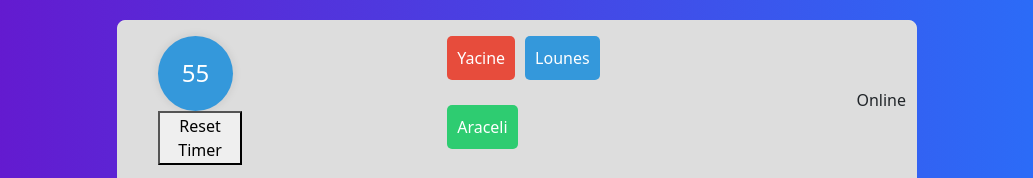
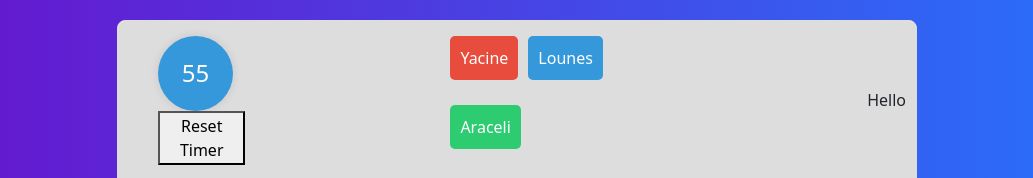
Before and after one commit to yacbln/guess-less, a React (Create React App) app in the folder guess-less-react-frontend/: page /run-session in a window 1280 px wide. Shown: the top 178 px of the page, without its empty margins (123-1156 px from the left). Built offline with nearby package versions, Linux system fonts and the light colour scheme.

Commit message:
more styling of running session page

```diff
--- a/guess-less-react-frontend/public/index.html
+++ b/guess-less-react-frontend/public/index.html
@@ -4,7 +4,8 @@
     <meta charset="utf-8" />
     <link rel="icon" href="%PUBLIC_URL%/favicon.ico" />
     <link href="https://fonts.googleapis.com/css2?family=Poppins:wght@400;600&display=swap" rel="stylesheet">
-    <link href="https://fonts.googleapis.com/css2?family=Orbitron:wght@400;500;700&display=swap" rel="stylesheet">
+    <link href="https://fonts.googleapis.com/css2?family=Special+Elite&display=swap" rel="stylesheet">
+
 
     <meta name="viewport" content="width=device-width, initial-scale=1" />
     <meta name="theme-color" content="#000000" />
--- a/guess-less-react-frontend/src/components/RunningSessionPage.js
+++ b/guess-less-react-frontend/src/components/RunningSessionPage.js
@@ -70,7 +70,12 @@
           </ul>
         </div> */}
         <Usernames usernames={usersJoinedList} showIndex ={usernameIndex} />
-        <div class="status-message">Online</div>
+        {/* <div class="status-message">Online</div> */}
+        <div class="announcement-board">
+  <div class="board-content">
+   Hello
+  </div>
+</div>
         {gameStatus == 'win' && (
         <h2>You Guessed it right !!! </h2>
         )}
```
Also changed, not shown: guess-less-react-frontend/src/components/RunningSessionPage.css (line endings or trailing spaces).
